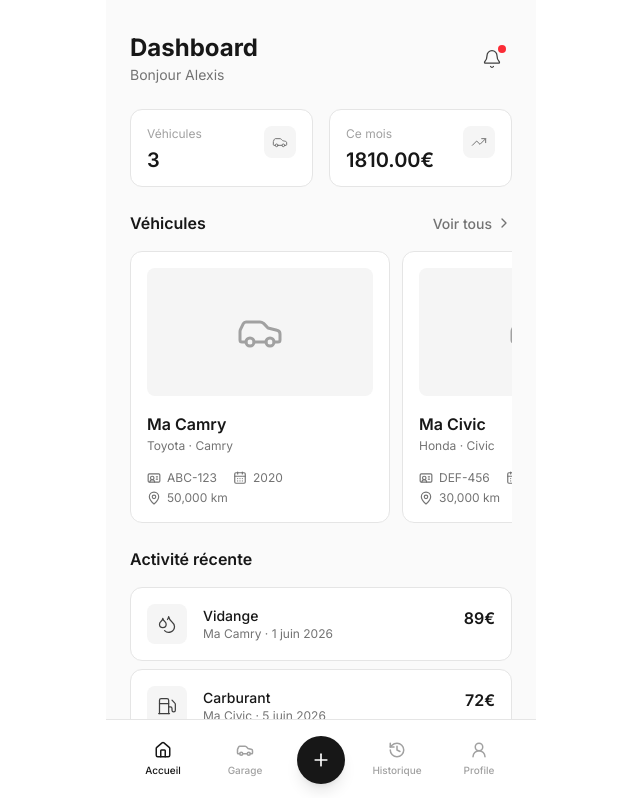
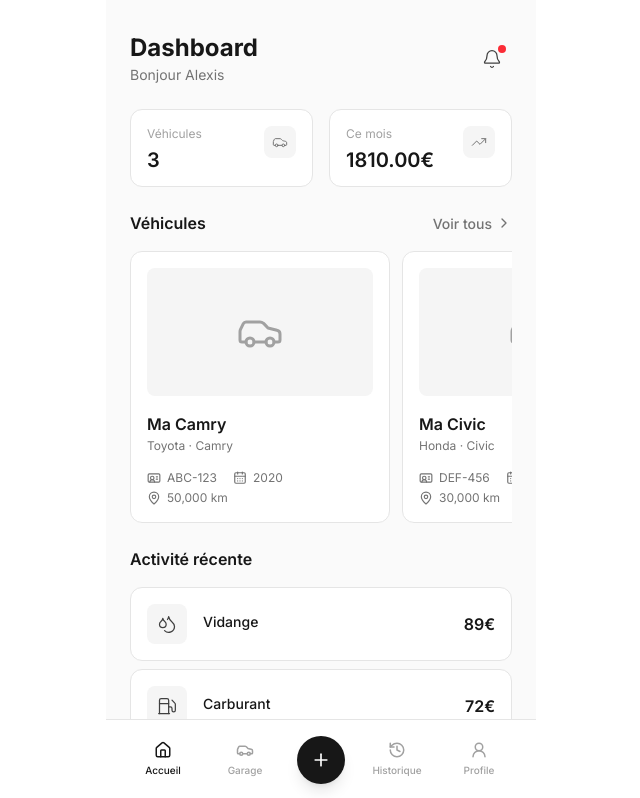
Before and after one commit to FlytziTv/MyDriveLog, a Next.js app: page /dashboard in a window 1280 px wide. Shown: the top 798 px of the page, without its empty margins (319-959 px from the left). Built offline with nearby package versions, Linux system fonts and the light colour scheme.

Commit message:
refactor: modifier les props de MiniInterCard pour utiliser 'data' au lieu de 'vehicle' et 'date'

```diff
--- a/components/Inter/MiniInterCard.tsx
+++ b/components/Inter/MiniInterCard.tsx
@@ -3,9 +3,8 @@ import { MiniInterCardProps } from "@/types";
 export default function MiniInterCard({
   icon,
   type,
-  vehicle,
+  data,
   cost,
-  date,
 }: MiniInterCardProps) {
   const Icon = icon;
   return (
@@ -23,9 +22,7 @@ export default function MiniInterCard({
             <p className="text-sm font-medium text-neutral-900 truncate">
               {type}
             </p>
-            <p className="text-xs text-neutral-500 truncate">
-              {vehicle} · {date}
-            </p>
+            <p className="text-xs text-neutral-500 truncate">{data}</p>
           </div>
 
           {/* Prix */}
--- a/types/index.ts
+++ b/types/index.ts
@@ -40,9 +40,8 @@ interface DetailInterCardProps {
 interface MiniInterCardProps {
   icon: LucideIcon;
   type: string;
-  vehicle: string;
+  data: string | number;
   cost: number;
-  date: string;
 }
 
 interface MiniaVehicleCardProps {
```
